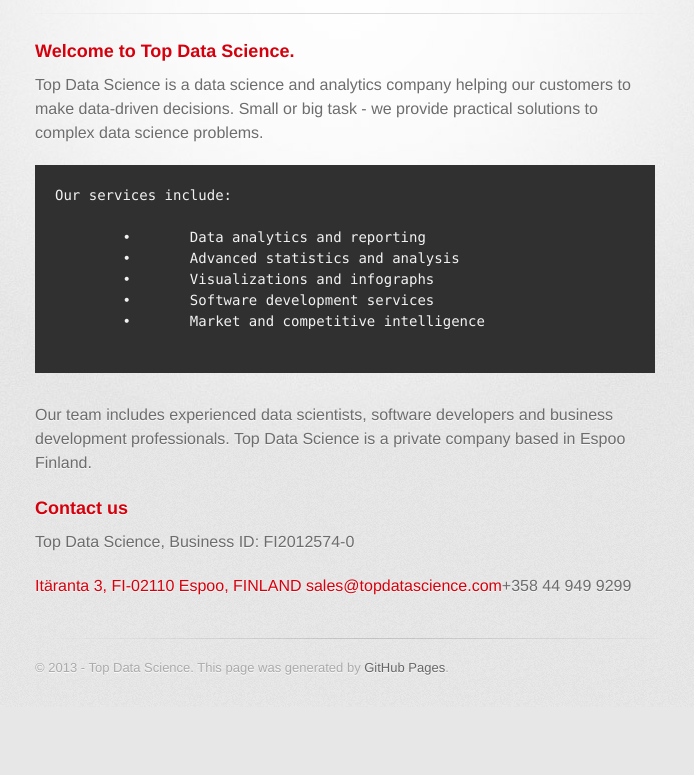
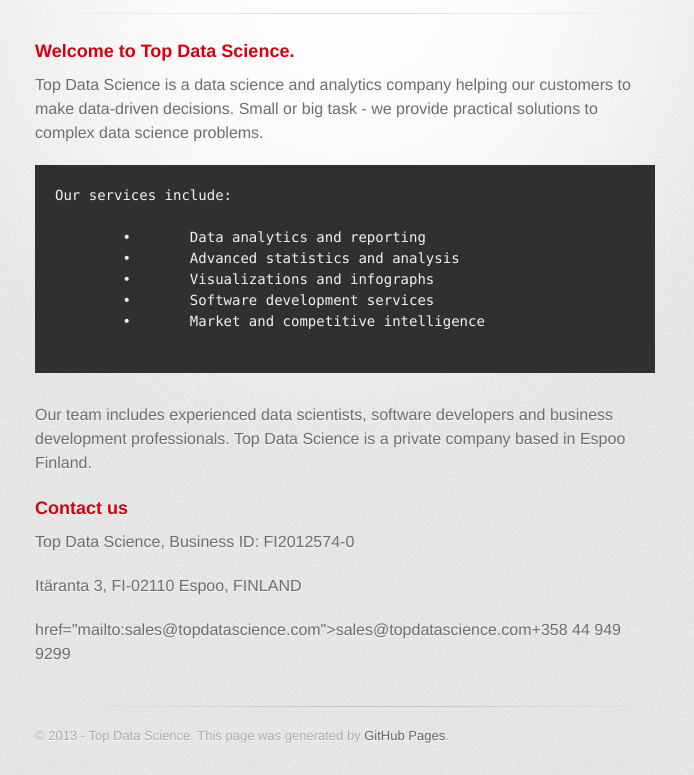
Before and after one commit to topdatasciences/topdatasciences.github.io, a plain HTML site: page index.html in a window 1280 px wide. Shown: the part 129-904 px from the top of the page, without its empty margins (295-989 px from the left). Before the commit the page ends 836 px from the top, so only its background shows below. Drawn offline with Linux system fonts and the light colour scheme; a web font is replaced by a local one.

Commit message:
Text editing.

```diff
--- a/index.html
+++ b/index.html
@@ -65,8 +65,8 @@
 <h3>
 <a name="support-or-contact" class="anchor" href="#support-or-contact"><span class="octicon octicon-link"></span></a>Contact us</h3>
 
-<p>Top Data Science, Business ID: FI2012574-0</p> <a
-</p>Itäranta 3, FI-02110 Espoo, FINLAND <a href="mailto:sales@topdatascience.com">sales@topdatascience.com</a>+358 44 949 9299</p>
+<p>Top Data Science, Business ID: FI2012574-0</p>
+</p>Itäranta 3, FI-02110 Espoo, FINLAND</p> href="mailto:sales@topdatascience.com">sales@topdatascience.com</a>+358 44 949 9299</p>
         </section>
 
             <!--
```
